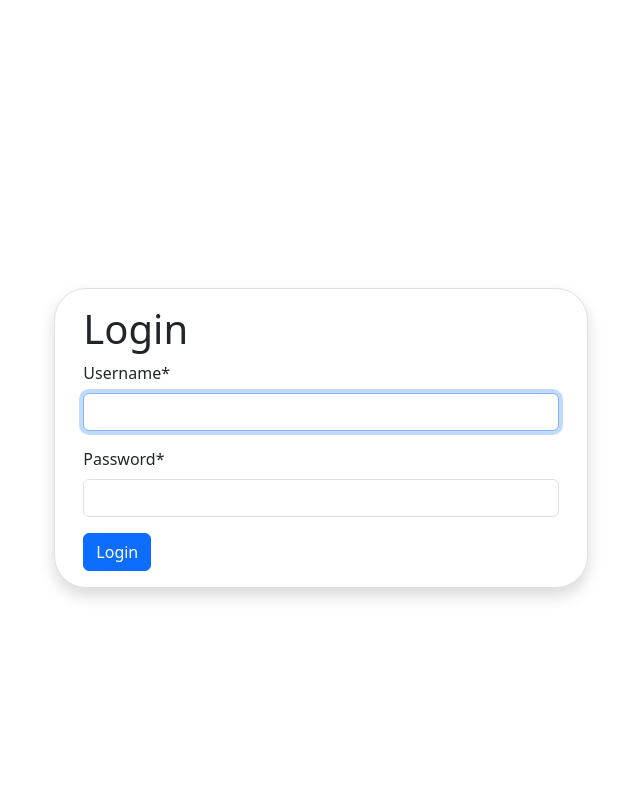
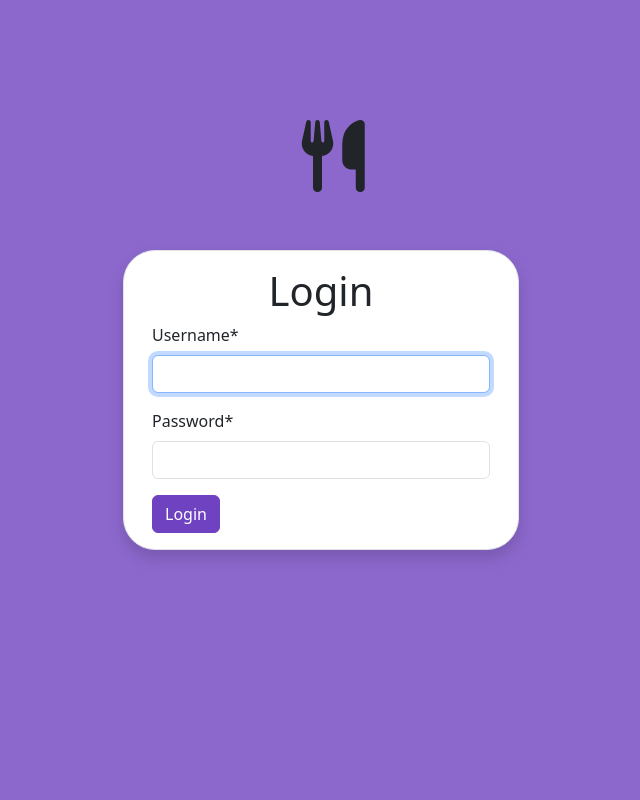
Before and after one commit to KristianYe/restaurant-kitchen, a Django app: page /accounts/login/ in a window 1280 px wide. Shown: the whole page, without its empty margins (319-959 px from the left). Run offline with Django 4.2, Linux system fonts and the light colour scheme; some libraries are stand-ins or nearby versions.

Commit message:
customized login page x2

```diff
--- a/static/css/styles.css
+++ b/static/css/styles.css
@@ -1,3 +1,36 @@
-body {
-    margin-top: 2%;
+body{
+    margin-top: 1%;
 }
+
+:root {
+    --ky-btn-color-purple: #6f42c1;
+    --ky-btn-color-purple-darker: #59359a;
+    --ky-btn-color-purple-darkest: #432874;
+
+    --ky-light-grey: #7a7a7a;
+}
+
+.btn-login {
+    --bs-btn-color: #fff;
+    --bs-btn-bg: var(--ky-btn-color-purple);
+    --bs-btn-border-color: var(--ky-btn-color-purple);
+    --bs-btn-hover-color: #fff;
+    --bs-btn-hover-bg: var(--ky-btn-color-purple-darker);
+    --bs-btn-hover-border-color: var(--ky-btn-color-purple-darkest);
+    --bs-btn-focus-shadow-rgb: 111,66,193;
+    --bs-btn-active-color: #fff;
+    --bs-btn-active-bg: var(--ky-btn-color-purple-darkest);
+    --bs-btn-active-border-color: var(--ky-btn-color-purple-darkest);
+    --bs-btn-active-shadow: inset 0 3px 5px rgba(0, 0, 0, 0.125);
+    --bs-btn-disabled-color: var(--ky-light-grey);
+    --bs-btn-disabled-bg: var(--ky-btn-color-purple-darker);
+    --bs-btn-disabled-border-color: var(--ky-btn-color-purple-darker);
+}
+
+
+.custom-icon {
+    position: absolute;
+    font-size: 72px;
+    top: 15%;
+    left: 48.5%;
+}
--- a/templates/registration/login.html
+++ b/templates/registration/login.html
@@ -9,18 +9,27 @@
         rel="stylesheet"
         integrity="sha384-T3c6CoIi6uLrA9TneNEoa7RxnatzjcDSCmG1MXxSR1GAsXEV/Dwwykc2MPK8M2HN"
         crossorigin="anonymous">
+  <link rel="stylesheet" href="https://cdnjs.cloudflare.com/ajax/libs/font-awesome/6.4.2/css/all.min.css"/>
   {% load static %}
   {% load crispy_forms_filters %}
   <link rel="stylesheet" href="{% static 'css/styles.css' %}">
+  <style>
+    html, body {
+      height: 100%;
+      margin: 0;
+    }
+  </style>
 </head>
 
-<body>
-<div class="container col-md-5"
-     style="margin-top: 18em">
+<body style="background-color: #8c68cd">
+  <div class="container d-flex justify-content-center align-items-center min-vh-100">
+    <div class="col-md-4">
+      <div class="text-center">
+        <i class="fa fa-cutlery custom-icon" aria-hidden="true"></i>
+      </div>
       <div class="row border rounded-5 p-3 bg-white shadow box-area">
-    <div>
-      <div class="">
-        <h1>Login</h1>
+        <h1 class="text-center">Login</h1>
+        <br>
 
         {% if next %}
           <p>Please login to see this page.</p>
@@ -30,10 +39,9 @@
           {% csrf_token %}
           {{ form|crispy }}
 
-          <input type="submit" value="Login" class="btn btn-primary" />
+          <input type="submit" value="Login" class="btn btn-login" />
           <input type="hidden" name="next" value="{{ next }}" />
         </form>
-      </div>
       </div>
     </div>
   </div>
```
Lines whose indentation alone changed are shown as unchanged.
